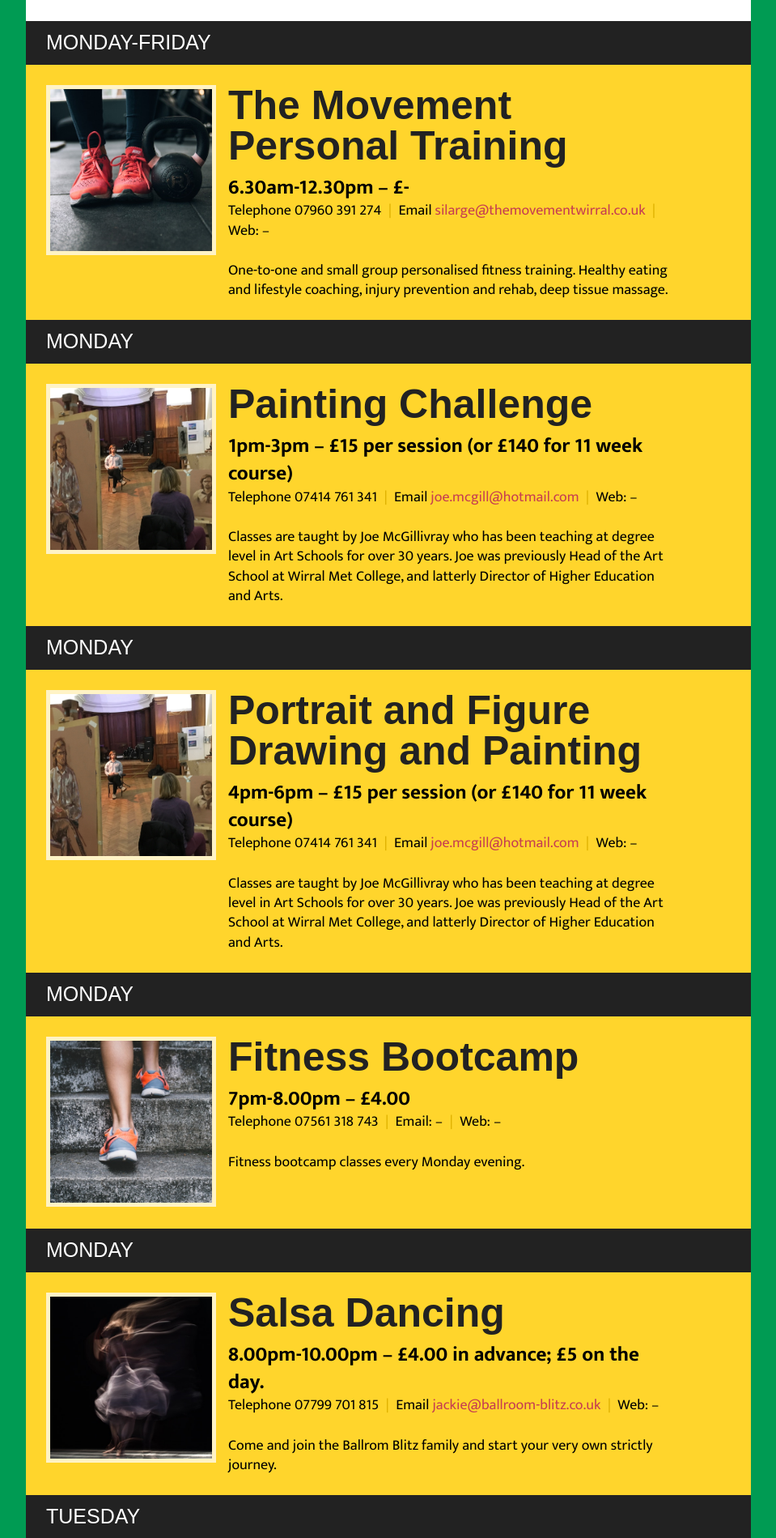
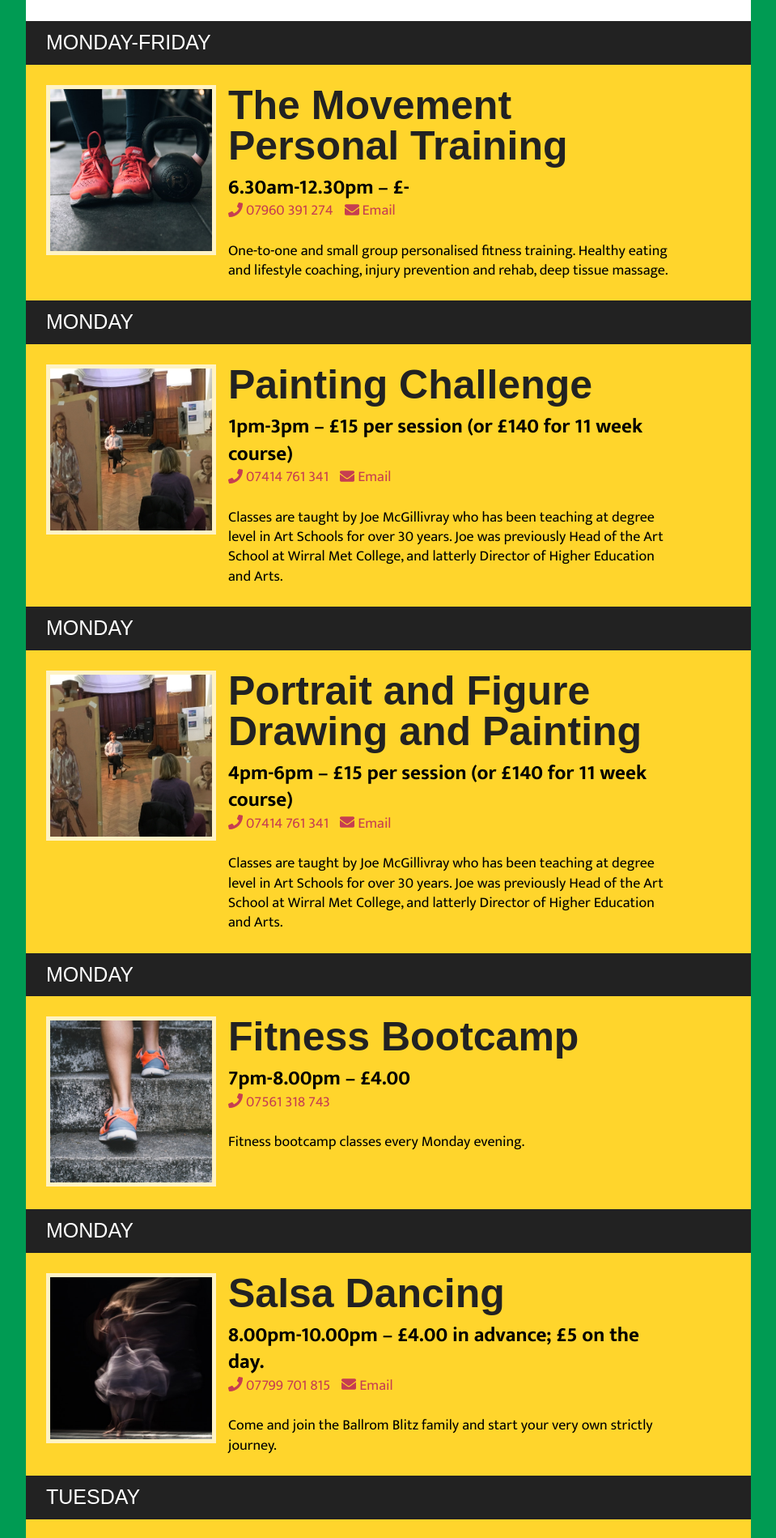
Before and after one commit to martincf/westkirbyartscentre, a Jekyll site: the page built from classes.md, in a window 1280 px wide. Shown: the part 600-2499 px from the top of the page at 81% size, without its empty margins (160-1119 px from the left). Built offline with Jekyll 4.4.1, drawn with Linux system fonts in a browser that asks for light colours; nearby versions of some CDN libraries; some web fonts are replaced; some of the changed text lies outside the part shown.

Commit message:
Updated classes contact logic plus Font Awesome icons.

```diff
--- a/_data/classes.yml
+++ b/_data/classes.yml
@@ -82,8 +82,8 @@
   tutor: James Sills
   desc: |
     Singing a mix of traditional and contemporary music from around the world, in harmony, all taught by ear: no auditions, no sheet music, no monthly subscription.
-  tel: "-"
-  email: "-"
+  tel:
+  email:
   web: http://www.facebook.com/jsillsmusic
   webtitle: Facebook
   image: class-singing
--- a/_includes/class.html
+++ b/_includes/class.html
@@ -4,22 +4,23 @@
       <span class="class--data">{{ class.time }} – &pound;{{ class.price }}</span>
       <span class="class--contact">
         {% if class.tel %}
-          Telephone <tel>{{ class.tel }}</tel>
-          {% else %}
-            Tel: &ndash;
-          {% endif %}
-        <i>|</i>
+        <a href="{{ class.tel }}">
+          <i class="fas fa-phone"></i> {{ class.tel }}
+        </a>
+        {% else %}
+        {% endif %}
         {% if class.email %}
-          Email <a href="mailto:{{ class.email }}">{{ class.email }}</a></span>
+        <a href="mailto:{{ class.email }}">
+          <i class="fas fa-envelope"></i> Email
+        </a>
         {% else %}
-          Email: &ndash;
         {% endif %}
-        <i>|</i>
         {% if class.web %}
-          Web <a href="{{ class.web }}">{{ class.webtitle }}</a>
-          {% else %}
-            Web: &ndash;
-          {% endif %}
+        <a href="{{ class.web }}">
+          <i class="fas fa-globe"></i> {{ class.webtitle }}
+        </a>
+        {% else %}
+        {% endif %}
 
       <p class="class--desc">{{ class.desc }}</p>
   </li>
--- a/_includes/header.html
+++ b/_includes/header.html
@@ -64,6 +64,9 @@
     {% if page.layout == "eventdetail" %}
       <meta http-equiv="X-UA-Compatible" content="IE=edge" />
     {% endif %}
+    {% if page.title == "Classes" %}
+      <script defer src="https://use.fontawesome.com/releases/v5.0.6/js/all.js"></script>
+    {% endif %}
   </head>
   <body
     class="{{ page.layout }} {% if page.title == "Classes" %}classes-wrap{% endif %} {{ page.title }}"
--- a/_sass/_classes.scss
+++ b/_sass/_classes.scss
@@ -148,6 +148,11 @@
   margin: $size-small 0 0;
   display: block;
 }
+.class--contact {
+  a {
+    margin-right: $size-small;
+  }
+}
 .class--desc {
   margin: $size-med 0 0;
 }
```
Also changed, not shown: assets/css/main.scss (+0 -27 lines).
